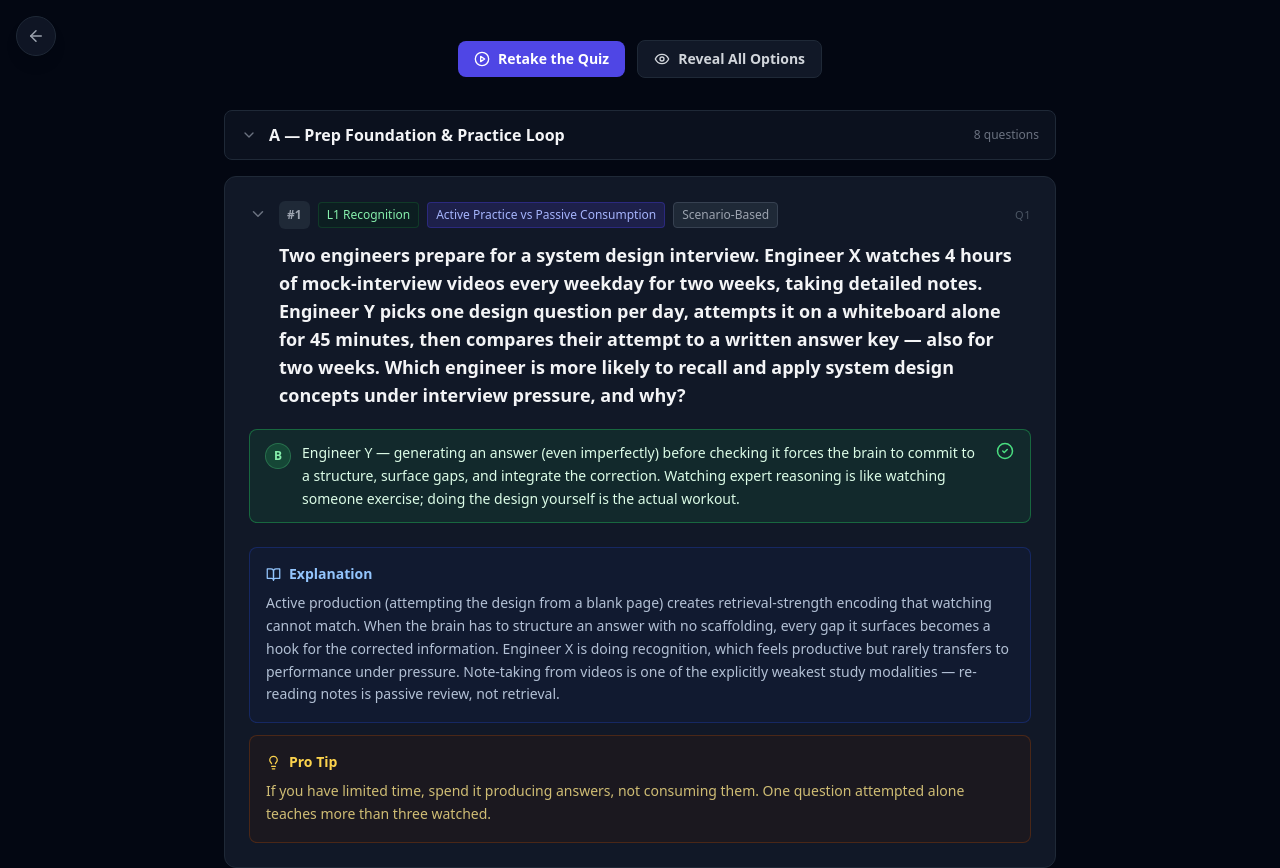
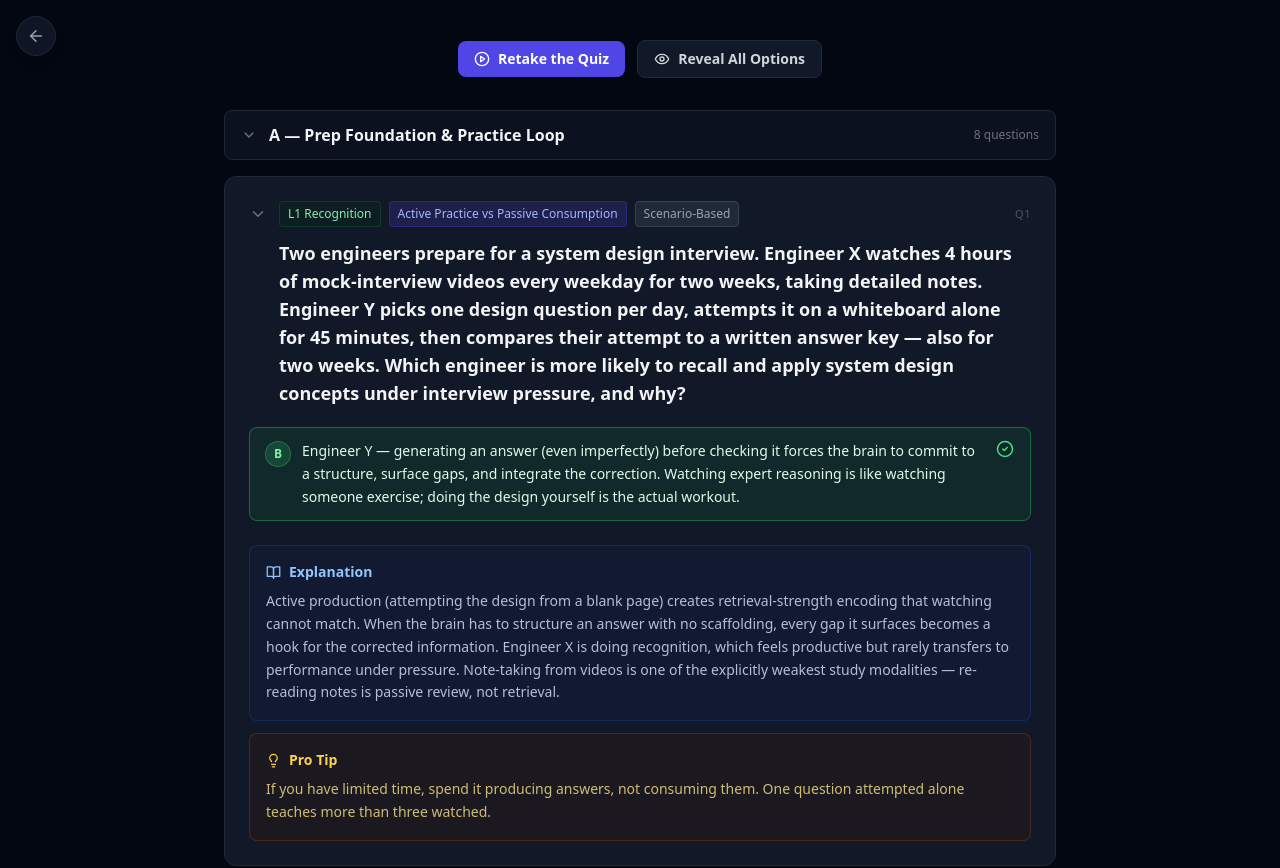
Before and after one commit to kr-aashish/system-design-quiz-hellointerview, a React (Vite) app: page /#/in-a-hurry-how-to-prepare/review in a window 1280 px wide. Shown: the top 868 px of the page. Built offline with nearby package versions, Linux system fonts and the light colour scheme.

Commit message:
Remove duplicate review card tags

```diff
--- a/QuizReview.jsx
+++ b/QuizReview.jsx
@@ -101,6 +101,10 @@ function getQuestionBreadcrumb(question, sectionName) {
   return orderedUnique(parts);
 }
 
+function normalizeContextLabel(label) {
+  return formatQuestionContextLabel(label).trim().toLowerCase();
+}
+
 function ScreenReaderReview({ groups, firstHeadingRef }) {
   return (
     <div className="sr-only">
@@ -144,7 +148,7 @@ function ScreenReaderReview({ groups, firstHeadingRef }) {
   );
 }
 
-function QuestionCard({ question, number, showAllOptions, defaultOpen = true }) {
+function QuestionCard({ question, sectionName, showAllOptions, defaultOpen = true }) {
   const [open, setOpen] = useState(defaultOpen);
   const correctIndex = getCorrectIndex(question);
   const options = (question.options || []).map(getOptionText);
@@ -154,6 +158,8 @@ function QuestionCard({ question, number, showAllOptions, defaultOpen = true })
   const difficulty = question.difficulty || "L3";
   const diffStyle = DIFFICULTY_STYLE[difficulty] || DIFFICULTY_STYLE.L3;
   const answerId = `q-${question.id}-answer`;
+  const topicLabel = getQuestionTopicLabel(question);
+  const showTopicTag = normalizeContextLabel(topicLabel) !== normalizeContextLabel(sectionName);
 
   return (
     <article
@@ -177,13 +183,10 @@ function QuestionCard({ question, number, showAllOptions, defaultOpen = true })
         )}
         <div className="min-w-0 flex-1">
           <header className="mb-3 flex flex-wrap items-center gap-2">
-            <span className="inline-flex h-7 min-w-[28px] items-center justify-center rounded-md bg-gray-800 px-2 text-xs font-bold text-gray-400">
-              #{number}
-            </span>
             <span className={`text-xs px-2 py-1 rounded border ${diffStyle.chip}`}>
               {diffStyle.label}
             </span>
-            <Pill tone="blue">{getQuestionTopicLabel(question)}</Pill>
+            {showTopicTag && <Pill tone="blue">{topicLabel}</Pill>}
             {question.style && <Pill>{question.style}</Pill>}
             {question.l5Pattern && <Pill tone="purple">{question.l5Pattern}</Pill>}
             <span className="ml-auto text-[11px] uppercase tracking-wider text-gray-600">
@@ -300,7 +303,7 @@ function GroupSection({ group, startNumber, defaultOpen = true, showAllOptions }
             <QuestionCard
               key={q.id}
               question={q}
-              number={startNumber + i}
+              sectionName={group.name}
               showAllOptions={showAllOptions}
             />
           ))}
```
